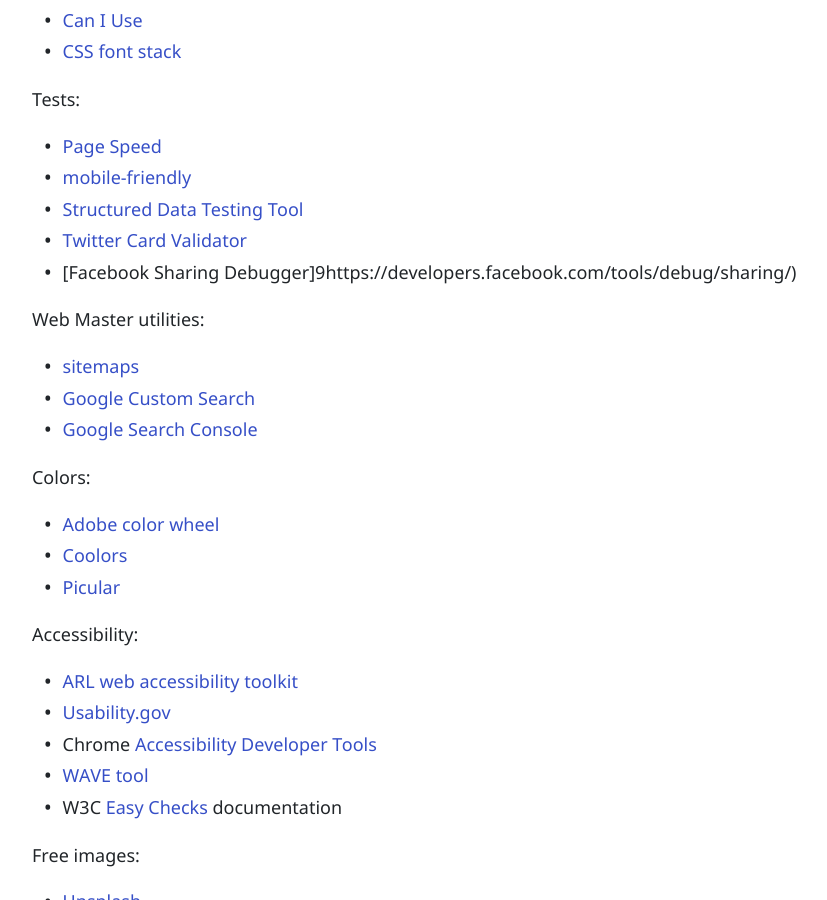
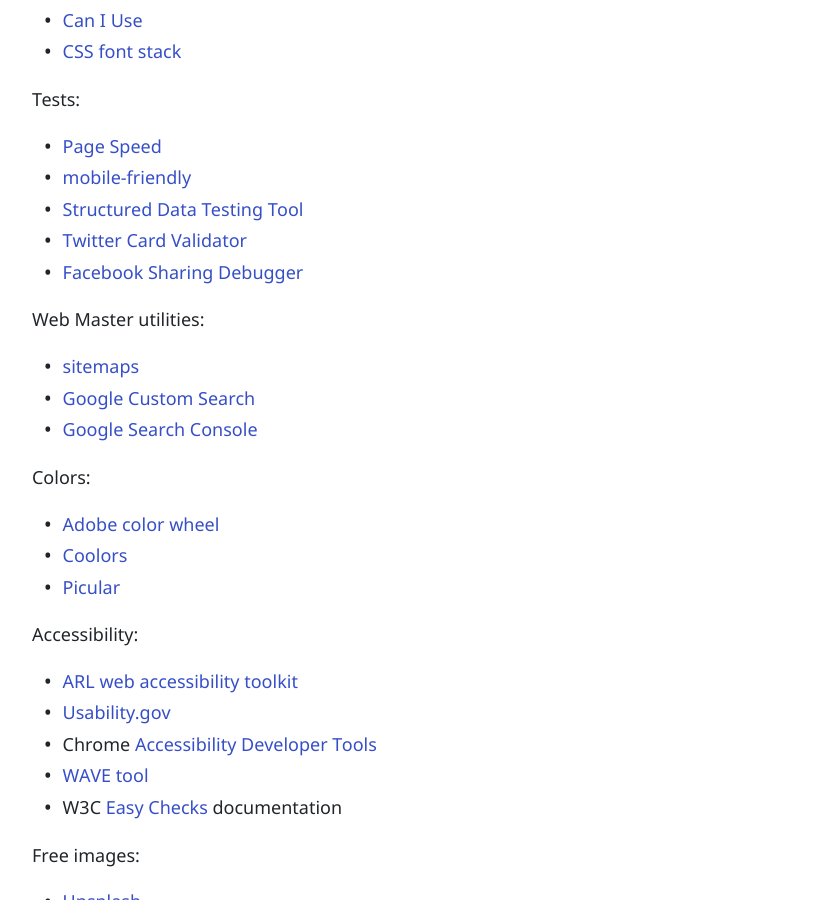
Before and after one commit to evanwill/_drafts, a Jekyll site: the page built from _notes/web-dev.md, in a window 1280 px wide and 900 px high, scrolled down 468 px. Shown: the whole window, without its empty margins (194-1021 px from the left). Built offline with Jekyll 4.4.1, drawn with Linux system fonts in a browser that asks for light colours; some of the changed lines change nothing that is shown.

Commit message:
fix links

```diff
--- a/_notes/web-dev.md
+++ b/_notes/web-dev.md
@@ -19,10 +19,10 @@
 Tests:
 
 - [Page Speed](https://developers.google.com/speed/pagespeed/insights/)
-- [mobile-friendly](https://search.google.com/search-console/mobile-friendly)
+- [mobile-friendly](https://search.google.com/test/mobile-friendly)
 - [Structured Data Testing Tool](https://search.google.com/structured-data/testing-tool)
 - [Twitter Card Validator](https://cards-dev.twitter.com/validator)
-- [Facebook Sharing Debugger]9https://developers.facebook.com/tools/debug/sharing/)
+- [Facebook Sharing Debugger](https://developers.facebook.com/tools/debug/sharing/)
 
 Web Master utilities:
 
```
